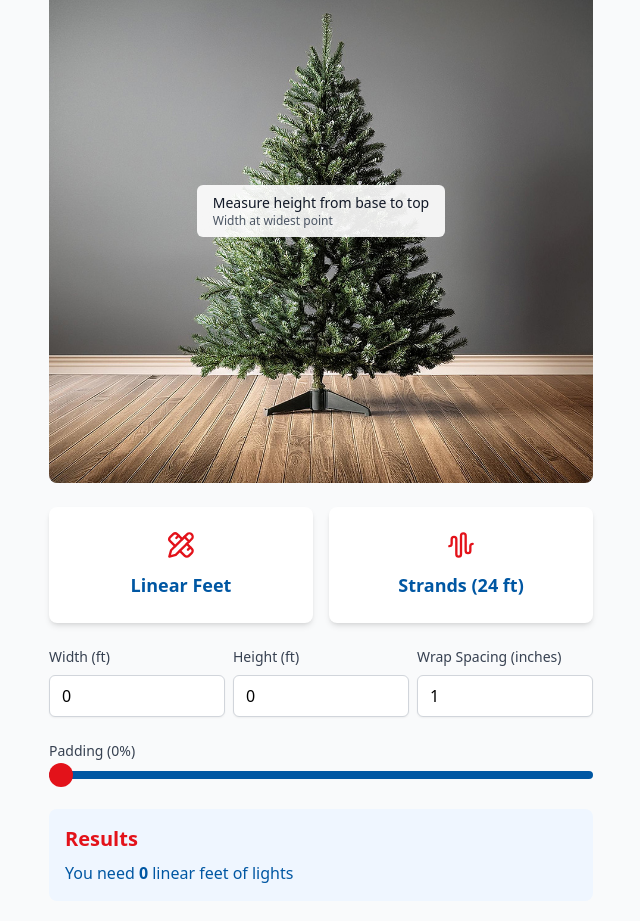
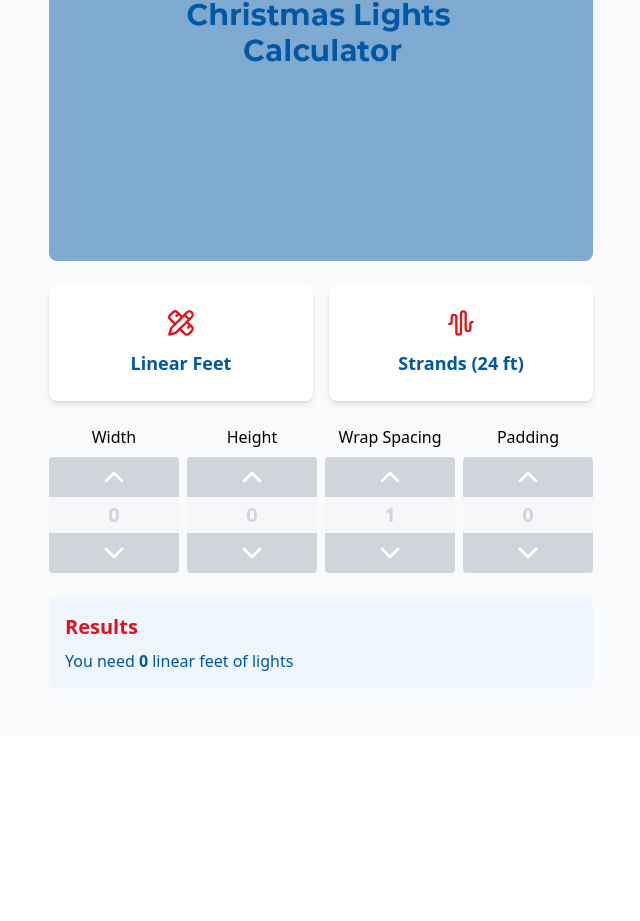
Before and after one commit to chrisroselli/bb-christmas-tree-calculator, a React (Vite) app: page / in a window 1280 px wide. Shown: the part 471-1392 px from the top of the page, without its empty margins (319-959 px from the left). After the commit the page ends 1208 px from the top, so only its background shows below. Built offline with nearby package versions, Linux system fonts and the light colour scheme.

Commit message:
Major updates

```diff
--- a/src/components/Calculator.tsx
+++ b/src/components/Calculator.tsx
@@ -1,10 +1,9 @@
 import { useState } from 'react';
-import { Slider } from './Slider';
 import { SelectField } from './SelectField';
 import { NumberInput } from './NumberInput';
 import { Results } from './Results';
 import { GuideImage } from './GuideImage';
-import type { CalculatorState } from '../types/calculator';
+import type { CalculatorState } from '../types/types.ts';
 import { calculateLightLength, calculateStrands } from '../utils/calculations';
 import {
   TreePine,
@@ -15,9 +14,10 @@ import {
 } from 'lucide-react';
 
 export function Calculator() {
-  const [selectedDevice, setSelectedDevice] = useState('');
+  const [selectedWrapType, setSelectedWrapType] = useState('');
+  const [selectedLightType, setSelectedLightType] = useState('');
   const [itemData, setItemData] = useState<CalculatorState>({
-    wrapType: 'cone',
+    wrapType: '',
     lightType: 'linear',
     height: 0,
     width: 0,
@@ -32,30 +32,21 @@ export function Calculator() {
     itemData.spacing,
     itemData.padding
   );
-
+  console.log(itemData.wrapType);
   const totalStrands =
     itemData.lightType === 'strands' ? calculateStrands(totalLinearFeet) : null;
 
   return (
     <div className="max-w-xl mx-auto p-4 space-y-6">
-      <img
-        src="/Bright_Brothers_Logo_no_tag.svg"
-        alt="Bright Brothers logo"
-        className="w-40 h-full mx-auto"
-      />
-      <h1 className="text-3xl font-bold text-center mb-8 text-primary">
-        Christmas Lights Calculator
-      </h1>
-
       <div className="space-y-6">
         <SelectField
-          selectedValue={selectedDevice}
-          onValueChange={setSelectedDevice}
+          selectedValue={selectedWrapType}
+          onValueChange={setSelectedWrapType}
           label="Wrap Type"
           value={itemData.wrapType}
           onChange={(value) => {
             setItemData({ ...itemData, wrapType: value });
-            setSelectedDevice(value);
+            setSelectedWrapType(value);
           }}
           options={[
             { icon: TreePine, value: 'cone', label: 'Cone' },
@@ -67,13 +58,13 @@ export function Calculator() {
         <GuideImage wrapType={itemData.wrapType} />
 
         <SelectField
-          selectedValue={selectedDevice}
-          onValueChange={setSelectedDevice}
+          selectedValue={selectedLightType}
+          onValueChange={setSelectedLightType}
           label="Light Type"
           value={itemData.lightType}
           onChange={(value) => {
             setItemData({ ...itemData, lightType: value });
-            setSelectedDevice(value);
+            setSelectedLightType(value);
           }}
           options={[
             { icon: PencilRuler, value: 'linear', label: 'Linear Feet' },
@@ -83,33 +74,41 @@ export function Calculator() {
 
         <div className="flex gap-2">
           <NumberInput
-            label="Width (ft)"
+            label="Width"
             value={itemData.width}
             onChange={(value) => setItemData({ ...itemData, width: value })}
             min={0}
+            step={1}
+            itemType={itemData.wrapType}
           />
 
           <NumberInput
-            label="Height (ft)"
+            label="Height"
             value={itemData.height}
             onChange={(value) => setItemData({ ...itemData, height: value })}
             min={0}
+            step={1}
+            itemType={itemData.wrapType}
           />
 
           <NumberInput
-            label="Wrap Spacing (inches)"
+            label="Wrap Spacing"
             value={itemData.spacing}
             onChange={(value) => setItemData({ ...itemData, spacing: value })}
-            min={1}
+            min={0}
+            step={1}
+            itemType={itemData.wrapType}
+          />
+          <NumberInput
+            label="Padding"
+            value={itemData.padding}
+            onChange={(value) => setItemData({ ...itemData, padding: value })}
+            min={0}
+            max={100}
+            step={1}
+            itemType={itemData.wrapType}
           />
         </div>
-        <Slider
-          label="Padding"
-          value={itemData.padding}
-          onChange={(value) => setItemData({ ...itemData, padding: value })}
-          min={0}
-          max={50}
-        />
         <Results
           linearFeet={totalLinearFeet}
           strands={totalStrands}
--- a/src/components/GuideImage.tsx
+++ b/src/components/GuideImage.tsx
@@ -1,8 +1,4 @@
-import type { WrapType } from '../types/calculator';
-
-interface GuideImageProps {
-  wrapType: WrapType;
-}
+import type { GuideImageProps } from '../types/types.ts';
 
 export function GuideImage({ wrapType }: GuideImageProps) {
   const getImageUrl = () => {
@@ -12,9 +8,9 @@ export function GuideImage({ wrapType }: GuideImageProps) {
       case 'lollipop':
         return 'deciduous-tree.jpg';
       case 'post':
-        return 'square-pillar.jpg';
+        return 'round-pillar.jpg';
       default:
-        return '';
+        return 'bb-calc.jpg';
     }
   };
 
@@ -25,13 +21,49 @@ export function GuideImage({ wrapType }: GuideImageProps) {
         alt={`${wrapType} wrapping guide`}
         className="rounded-lg object-cover w-full h-full"
       />
-      <div className="absolute inset-0 rounded-lg flex items-center justify-center">
-        <div className="bg-white/90 px-4 py-2 rounded-md">
-          <p className="text-sm font-medium text-gray-900">
-            Measure height from base to top
-          </p>
-          <p className="text-xs text-gray-600">Width at widest point</p>
-        </div>
+      <div className="grid grid-cols-8 grid-rows-8 absolute inset-0 rounded-lg gap-2 bg-primary bg-opacity-50 pt-2">
+        {wrapType === 'cone' ? (
+          <>
+            <p className="row-start-6 col-span-full w-1/2 justify-self-center text-center self-end text-sm text-white font-bold bg-secondary rounded-full">
+              WIDTH AT BASE
+            </p>
+            <p className="row-start-5 col-span-full w-1/3 justify-self-center text-center self-start text-md text-white font-bold border-secondary border-t-4 border-b-4 border-dashed  -rotate-6">
+              SPACING
+            </p>
+            <div className="row-start-7 row-end-2 h-full col-start-7 w-5 text-center justify-self-start bg-secondary rounded-full"></div>
+            <p className="row-start-3 h-full col-start-6 justify-self-center text-sm text-white font-bold">
+              HEIGHT
+            </p>
+          </>
+        ) : wrapType === 'lollipop' ? (
+          <>
+            <p className="row-start-6 col-start-3 col-end-8 text-center self-end text-sm text-white font-bold bg-secondary rounded-full">
+              WIDTH AT CENTER
+            </p>
+            <p className="row-start-5 col-start-3 col-end-8 text-center self-start text-md text-white font-bold border-secondary border-t-4 border-b-4 border-dashed  -rotate-6">
+              SPACING
+            </p>
+            <div className="row-start-7 row-end-1 h-full col-start-8 w-5 text-center justify-self-start bg-secondary rounded-full"></div>
+            <p className="row-start-3 h-full col-start-7 justify-self-center text-sm text-white font-bold">
+              HEIGHT
+            </p>
+          </>
+        ) : wrapType === 'post' ? (
+          <>
+            <p className="row-start-7 col-span-full px-2 justify-self-center text-center self-end text-sm text-white font-bold bg-secondary rounded-full">
+              WIDTH
+            </p>
+            <p className="row-start-5 col-span-full justify-self-center text-center self-start text-md text-white font-bold border-secondary border-t-4 border-b-4 border-dashed  -rotate-6">
+              SPACING
+            </p>
+            <div className="row-span-full h-4/5 col-start-7 w-5 text-center justify-self-start self-center bg-secondary rounded-full"></div>
+            <p className="row-start-3 h-full col-start-6 justify-self-center text-sm text-white font-bold">
+              HEIGHT
+            </p>
+          </>
+        ) : (
+          ''
+        )}
       </div>
     </div>
   );
--- a/src/components/NumberInput.tsx
+++ b/src/components/NumberInput.tsx
@@ -1,25 +1,66 @@
-interface NumberInputProps {
-  label: string;
-  value: number;
-  onChange: (value: number) => void;
-  min?: number;
-  max?: number;
-}
+import { ChevronDown, ChevronUp } from 'lucide-react';
+import React from 'react';
+import { NumberInputProps } from '../types/types.ts';
 
-export function NumberInput({ label, value, onChange, min, max }: NumberInputProps) {
+export function NumberInput({
+  value,
+  onChange,
+  min,
+  step,
+  label,
+  itemType,
+}: NumberInputProps) {
+  const handleIncrement = () => {
+    const newValue = value + step;
+    onChange(newValue);
+  };
+
+  const handleDecrement = () => {
+    const newValue = value - step;
+    if (newValue >= min) {
+      onChange(newValue);
+    }
+  };
+
+  const handleInputChange = (e: React.ChangeEvent<HTMLInputElement>) => {
+    const newValue = Number(e.target.value);
+    if (!isNaN(newValue) && newValue >= min) {
+      onChange(newValue);
+    }
+  };
+
   return (
-    <div className="space-y-2">
-      <label className="block text-sm font-medium text-gray-700">
-        {label}
-      </label>
-      <input
-        type="number"
-        value={value}
-        onChange={(e) => onChange(Number(e.target.value))}
-        min={min}
-        max={max}
-        className="w-full px-3 py-2 border border-gray-300 rounded-md shadow-sm focus:outline-none focus:ring-2 focus:ring-blue-500 focus:border-blue-500"
-      />
+    <div className="flex flex-col gap-2 text-center">
+      <div className="">{label}</div>
+      <div className="rounded-lg">
+        <button
+          type="button"
+          onClick={handleIncrement}
+          disabled={itemType === ''}
+          className="w-full flex h-10 rounded-t items-center justify-center bg-primary disabled:bg-gray-300 disabled:cursor-not-allowed"
+          aria-label="Increase value"
+        >
+          <ChevronUp className="h-8 w-8 text-white" />
+        </button>
+        <input
+          type="text"
+          value={value}
+          onChange={handleInputChange}
+          disabled={itemType === ''}
+          min={min}
+          step={step}
+          className="w-full border-0 text-secondary py-1 font-bold text-center text-xl focus:outline-none focus:ring-2 focus:ring-primary disabled:text-gray-300"
+        />
+        <button
+          type="button"
+          onClick={handleDecrement}
+          disabled={itemType === ''}
+          className="w-full flex h-10 rounded-b items-center justify-center bg-primary disabled:bg-gray-300 disabled:cursor-not-allowed"
+          aria-label="Decrease value"
+        >
+          <ChevronDown className="h-8 w-8 text-white" />
+        </button>
+      </div>
     </div>
   );
 }
--- a/src/components/Slider.tsx
+++ /dev/null
@@ -1,25 +0,0 @@
-interface SliderProps {
-  label: string;
-  value: number;
-  onChange: (value: number) => void;
-  min: number;
-  max: number;
-}
-
-export function Slider({ label, value, onChange, min, max }: SliderProps) {
-  return (
-    <div className="space-y-2">
-      <label className="block text-sm font-medium text-gray-700">
-        {label} ({value}%)
-      </label>
-      <input
-        type="range"
-        value={value}
-        onChange={(e) => onChange(Number(e.target.value))}
-        min={min}
-        max={max}
-        className="w-full focus:outline-none appearance-none"
-      />
-    </div>
-  );
-}
--- /dev/null
+++ b/src/types/types.ts
@@ -0,0 +1,47 @@
+import { LucideIcon } from 'lucide-react';
+
+export interface CalculatorState {
+  wrapType: string;
+  lightType: string;
+  height: number;
+  width: number;
+  spacing: number;
+  padding: number;
+}
+
+export interface SelectFieldProps {
+  label: string;
+  value: string;
+  selectedValue: string;
+  onValueChange?: (value: string) => void;
+  onChange: (value: string) => void;
+  options: { icon: LucideIcon; label: string; value: string }[];
+}
+
+export interface IconBoxProps {
+  icon: LucideIcon;
+  label: string;
+  value: string;
+  isSelected: boolean;
+  onChange: (value: string) => void;
+}
+
+export interface NumberInputProps {
+  label: string;
+  value: number;
+  onChange: (value: number) => void;
+  min: number;
+  max?: number;
+  step: number;
+  itemType: string;
+}
+
+export interface ResultsProps {
+  linearFeet: number;
+  strands: number | null;
+  lightType: string;
+}
+
+export interface GuideImageProps {
+  wrapType: string;
+}
```
Also changed, not shown: src/components/IconBox.tsx (+1 -9 lines), src/components/Results.tsx (+1 -7 lines), src/components/SelectField.tsx (+1 -13 lines), src/types/calculator.ts (deleted, +0 -11 lines), public/bb-calc.jpg (added).
